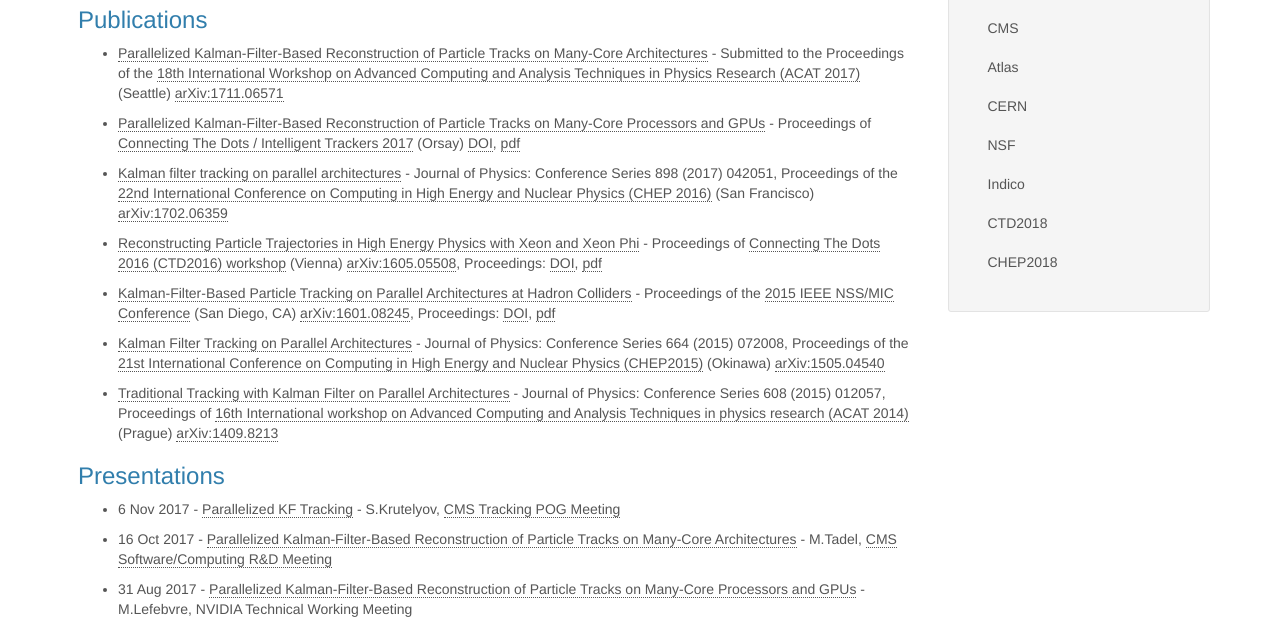
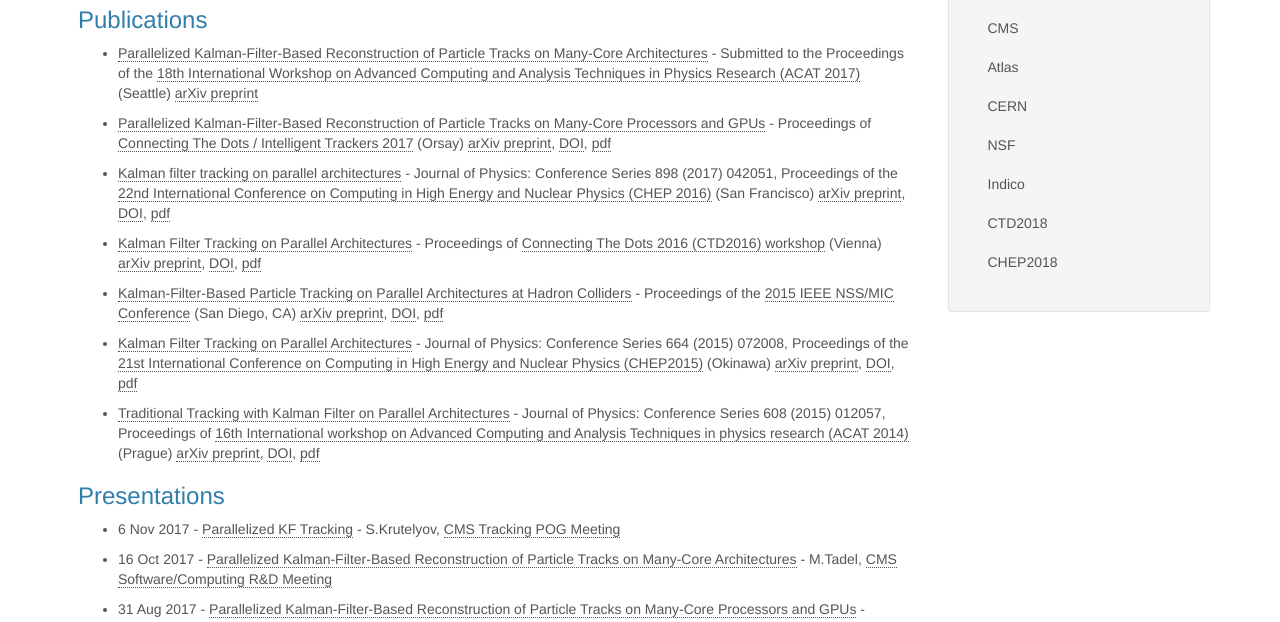
Before and after one commit to trackreco/trackreco.github.io, a plain HTML site: page pages/documents.html.html in a window 1280 px wide. Shown: the part 141-763 px from the top of the page. Drawn offline with nearby package versions, Linux system fonts and the light colour scheme; some packages are replaced by stand-ins of ours.

Commit message:
Travis build 76 pushed to Github Pages

```diff
--- a/pages/documents.html.html
+++ b/pages/documents.html.html
@@ -235,25 +235,25 @@ Parallel Kalman Filter Tracking            </a>
             <h3>Publications</h3>
 <ul>
 <li>
-<p><a href="http://arxiv.org/abs/1711.06571">Parallelized Kalman-Filter-Based Reconstruction of Particle Tracks on Many-Core Architectures</a> - Submitted to the Proceedings of the <a href="https://indico.cern.ch/event/567550/">18th International Workshop on Advanced Computing and Analysis Techniques in Physics Research (ACAT 2017)</a> (Seattle) <a href="http://arxiv.org/abs/1711.06571">arXiv:1711.06571</a></p>
+<p><a href="http://arxiv.org/abs/1711.06571">Parallelized Kalman-Filter-Based Reconstruction of Particle Tracks on Many-Core Architectures</a> - Submitted to the Proceedings of the <a href="https://indico.cern.ch/event/567550/">18th International Workshop on Advanced Computing and Analysis Techniques in Physics Research (ACAT 2017)</a> (Seattle) <a href="http://arxiv.org/abs/1711.06571">arXiv preprint</a></p>
 </li>
 <li>
-<p><a href="https://indico.cern.ch/event/577003/">Parallelized Kalman-Filter-Based Reconstruction of Particle Tracks on Many-Core Processors and GPUs</a> - Proceedings of <a href="https://indico.cern.ch/event/577003/">Connecting The Dots / Intelligent Trackers 2017</a> (Orsay) <a href="https://doi.org/10.1051/epjconf/201715000006">DOI</a>, <a href="http://www.epj-conferences.org/articles/epjconf/pdf/2017/19/epjconf_ctdw2017_00006.pdf">pdf</a></p>
+<p><a href="http://www.epj-conferences.org/articles/epjconf/abs/2017/19/epjconf_ctdw2017_00006">Parallelized Kalman-Filter-Based Reconstruction of Particle Tracks on Many-Core Processors and GPUs</a> - Proceedings of <a href="https://indico.cern.ch/event/577003/">Connecting The Dots / Intelligent Trackers 2017</a> (Orsay) <a href="https://arxiv.org/abs/1705.02876">arXiv preprint</a>, <a href="http://doi.org/10.1051/epjconf/201715000006">DOI</a>, <a href="http://www.epj-conferences.org/articles/epjconf/pdf/2017/19/epjconf_ctdw2017_00006.pdf">pdf</a></p>
 </li>
 <li>
-<p><a href="http://iopscience.iop.org/article/10.1088/1742-6596/898/4/042051/pdf">Kalman filter tracking on parallel architectures</a> - Journal of Physics: Conference Series 898 (2017) 042051, Proceedings of the <a href="http://chep2016.org/">22nd International Conference on Computing in High Energy and Nuclear Physics (CHEP 2016)</a> (San Francisco) <a href="http://arxiv.org/abs/1702.06359">arXiv:1702.06359</a>  </p>
+<p><a href="http://iopscience.iop.org/article/10.1088/1742-6596/898/4/042051">Kalman filter tracking on parallel architectures</a> - Journal of Physics: Conference Series 898 (2017) 042051, Proceedings of the <a href="http://chep2016.org/">22nd International Conference on Computing in High Energy and Nuclear Physics (CHEP 2016)</a> (San Francisco) <a href="http://arxiv.org/abs/1702.06359">arXiv preprint</a>, <a href="http://dx.doi.org/10.1088/1742-6596/898/4/042051">DOI</a>, <a href="http://iopscience.iop.org/article/10.1088/1742-6596/898/4/042051/pdf">pdf</a> </p>
 </li>
 <li>
-<p><a href="http://arxiv.org/abs/1605.05508">Reconstructing Particle Trajectories in High Energy Physics with Xeon and Xeon Phi</a> - Proceedings of <a href="https://indico.hephy.oeaw.ac.at/event/86/overview">Connecting The Dots 2016 (CTD2016) workshop</a> (Vienna) <a href="http://arxiv.org/abs/1605.05508">arXiv:1605.05508</a>, Proceedings: <a href="http://dx.doi.org/10.1051/epjconf/201612700010">DOI</a>, <a href="http://www.epj-conferences.org/articles/epjconf/pdf/2016/22/epjconf_dots2016_00010.pdf">pdf</a></p>
+<p><a href="http://www.epj-conferences.org/articles/epjconf/abs/2016/22/epjconf_dots2016_00010">Kalman Filter Tracking on Parallel Architectures</a> - Proceedings of <a href="https://indico.hephy.oeaw.ac.at/event/86/overview">Connecting The Dots 2016 (CTD2016) workshop</a> (Vienna) <a href="http://arxiv.org/abs/1605.05508">arXiv preprint</a>, <a href="http://dx.doi.org/10.1051/epjconf/201612700010">DOI</a>, <a href="http://www.epj-conferences.org/articles/epjconf/pdf/2016/22/epjconf_dots2016_00010.pdf">pdf</a></p>
 </li>
 <li>
-<p><a href="http://arxiv.org/abs/1601.08245">Kalman-Filter-Based Particle Tracking on Parallel Architectures at Hadron Colliders</a> - Proceedings of the <a href="http://www.nss-mic.org/2015/public/welcome.asp">2015 IEEE NSS/MIC Conference</a> (San Diego, CA) <a href="http://arxiv.org/abs/1601.08245">arXiv:1601.08245</a>, Proceedings: <a href="https://doi.org/10.1109/NSSMIC.2015.7581932">DOI</a>, <a href="http://ieeexplore.ieee.org/iel7/7572833/7581238/07581932.pdf">pdf</a></p>
+<p><a href="http://ieeexplore.ieee.org/document/7581932/">Kalman-Filter-Based Particle Tracking on Parallel Architectures at Hadron Colliders</a> - Proceedings of the <a href="http://www.nss-mic.org/2015/public/welcome.asp">2015 IEEE NSS/MIC Conference</a> (San Diego, CA) <a href="http://arxiv.org/abs/1601.08245">arXiv preprint</a>, <a href="https://doi.org/10.1109/NSSMIC.2015.7581932">DOI</a>, <a href="http://ieeexplore.ieee.org/iel7/7572833/7581238/07581932.pdf">pdf</a></p>
 </li>
 <li>
-<p><a href="http://iopscience.iop.org/article/10.1088/1742-6596/664/7/072008/pdf">Kalman Filter Tracking on Parallel Architectures</a> - Journal of Physics: Conference Series 664 (2015) 072008, Proceedings of the <a href="http://chep2015.kek.jp/programs.html">21st International Conference on Computing in High Energy and Nuclear Physics (CHEP2015)</a> (Okinawa) <a href="http://arxiv.org/abs/1505.04540">arXiv:1505.04540</a></p>
+<p><a href="http://iopscience.iop.org/article/10.1088/1742-6596/664/7/072008">Kalman Filter Tracking on Parallel Architectures</a> - Journal of Physics: Conference Series 664 (2015) 072008, Proceedings of the <a href="http://chep2015.kek.jp/programs.html">21st International Conference on Computing in High Energy and Nuclear Physics (CHEP2015)</a> (Okinawa) <a href="http://arxiv.org/abs/1505.04540">arXiv preprint</a>, <a href="http://dx.doi.org/10.1088/1742-6596/664/7/072008">DOI</a>, <a href="http://iopscience.iop.org/article/10.1088/1742-6596/664/7/072008/pdf">pdf</a></p>
 </li>
 <li>
-<p><a href="http://iopscience.iop.org/article/10.1088/1742-6596/608/1/012057/pdf">Traditional Tracking with Kalman Filter on Parallel Architectures</a> - Journal of Physics: Conference Series 608 (2015) 012057, Proceedings of <a href="https://indico.cern.ch/event/258092/">16th International workshop on Advanced Computing and Analysis Techniques in physics research (ACAT 2014)</a> (Prague) <a href="http://arxiv.org/abs/1409.8213">arXiv:1409.8213</a></p>
+<p><a href="http://iopscience.iop.org/article/10.1088/1742-6596/608/1/012057">Traditional Tracking with Kalman Filter on Parallel Architectures</a> - Journal of Physics: Conference Series 608 (2015) 012057, Proceedings of <a href="https://indico.cern.ch/event/258092/">16th International workshop on Advanced Computing and Analysis Techniques in physics research (ACAT 2014)</a> (Prague) <a href="http://arxiv.org/abs/1409.8213">arXiv preprint</a>, <a href="http://dx.doi.org/10.1088/1742-6596/608/1/012057">DOI</a>, <a href="http://iopscience.iop.org/article/10.1088/1742-6596/608/1/012057/pdf">pdf</a></p>
 </li>
 </ul>
 <h3>Presentations</h3>
```
Also changed, not shown: tipuesearch_content.json (+1 -1 lines).
